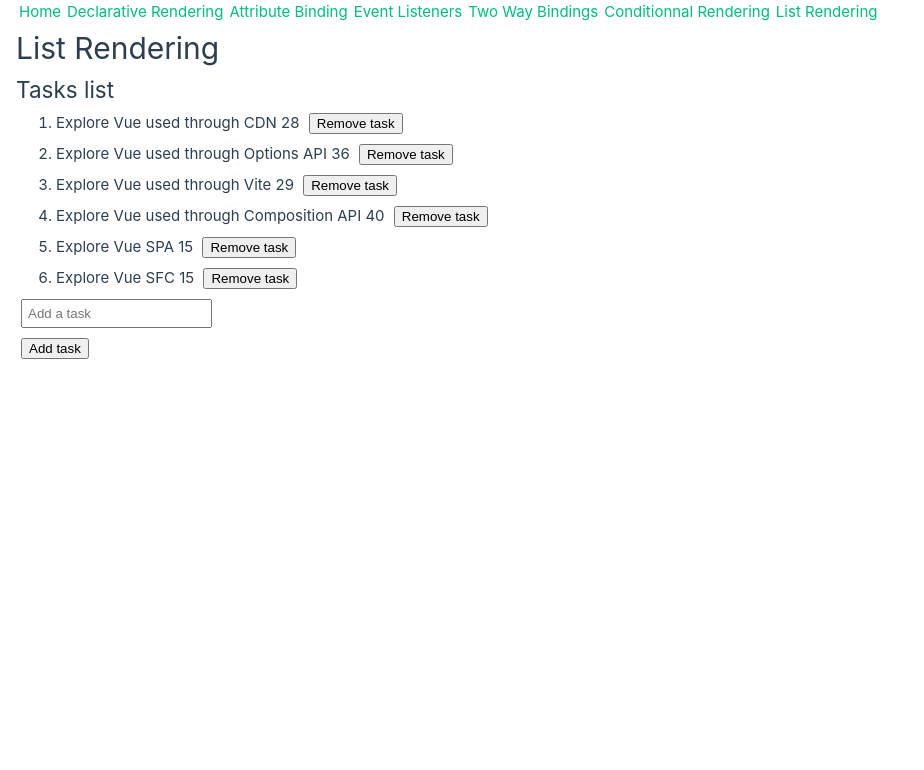
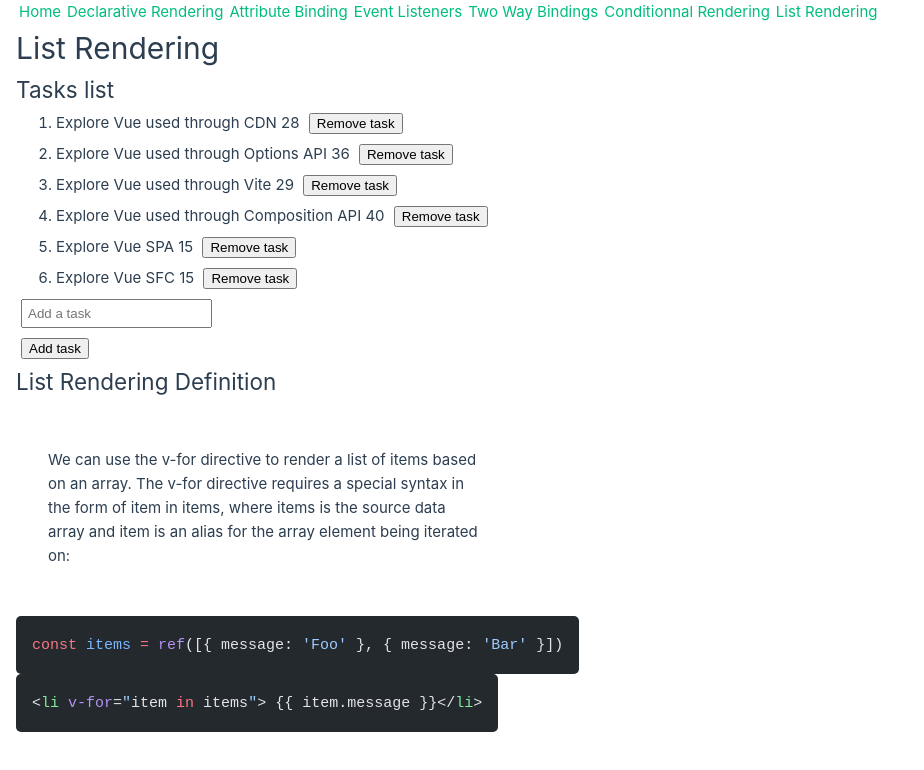
Before and after one commit to ShotGunShack/vue_composition_api_style, a Vue app: page /list-rendering in a window 1280 px wide. Shown: the top 770 px of the page, without its empty margins (0-924 px from the left). Built offline with nearby package versions, Linux system fonts and the light colour scheme.

Commit message:
list_rendering : provide some definition

```diff
--- a/src/components/ListRendering.vue
+++ b/src/components/ListRendering.vue
@@ -13,7 +13,42 @@
 
     <div>
         <button @click="addTask">Add task</button>
+    </div>
 
+    <h2>List Rendering Definition</h2>
+    <p id="description">We can use the v-for directive to render a list of items based on an array.
+        The v-for directive requires a special syntax in the form of item in items,
+        where items is the source data array and item is an alias for the array element being iterated on:</p>
+
+    <div class="code">
+        <code>
+            <span style="color:#F97583;">const</span>
+            <span style="color:#79B8FF;"> items</span>
+            <span style="color:#F97583;"> =</span>
+            <span style="color:#B392F0;"> ref</span>
+            <span style="color:#E1E4E8;">([{ message: </span><span style="color:#9ECBFF;">'Foo'</span>
+            <span style="color:#E1E4E8;"> }, { message: </span>
+            <span style="color:#9ECBFF;">'Bar'</span><span style="color:#E1E4E8;"> }])</span>
+        </code>
+    </div>
+
+    <div class="code">
+        <code>
+            <span style="color:#E1E4E8;">&lt;</span>
+            <span style="color:#85E89D;">li</span>
+            <span style="color:#B392F0;"> v-for</span>
+            <span style="color:#E1E4E8;">=</span>
+            <span style="color:#9ECBFF;">"</span>
+            <span style="color:#E1E4E8;">item </span>
+            <span style="color:#F97583;">in</span>
+            <span style="color:#E1E4E8;"> items</span>
+            <span style="color:#9ECBFF;">"</span>
+            <span style="color:#E1E4E8;">&gt;</span>
+            <span style="color:#E1E4E8;">  &#123;&#123; item.message &#125;&#125;</span>
+            <span style="color:#E1E4E8;">&lt;/</span>
+            <span style="color:#85E89D;">li</span>
+            <span style="color:#E1E4E8;">&gt;</span>
+        </code>
     </div>
 </template>
 
```
